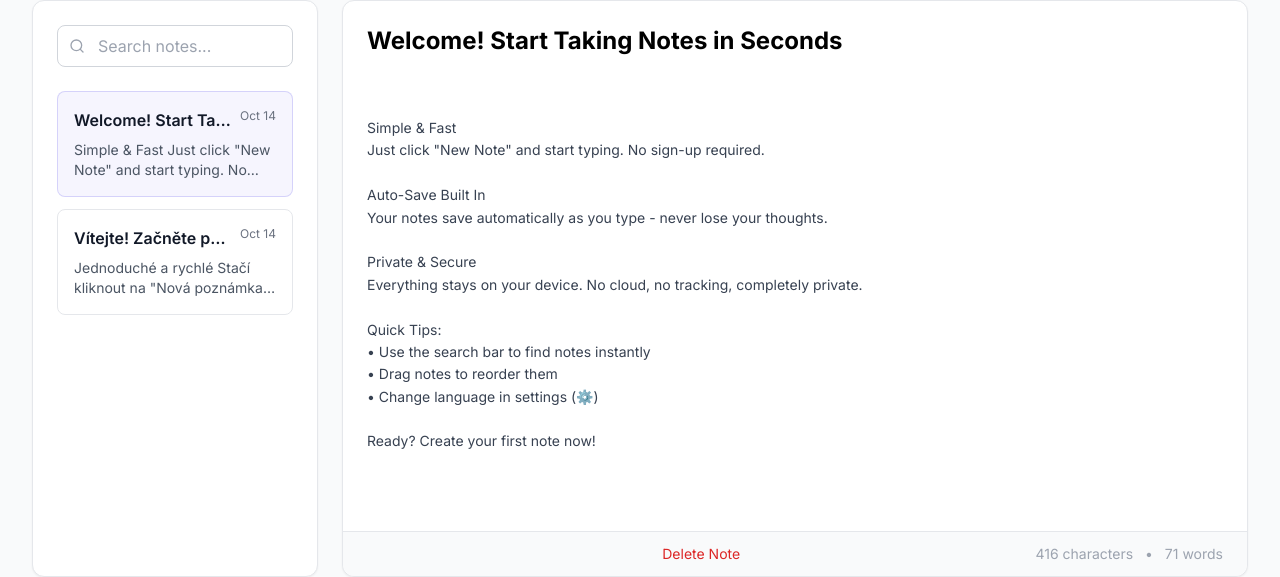
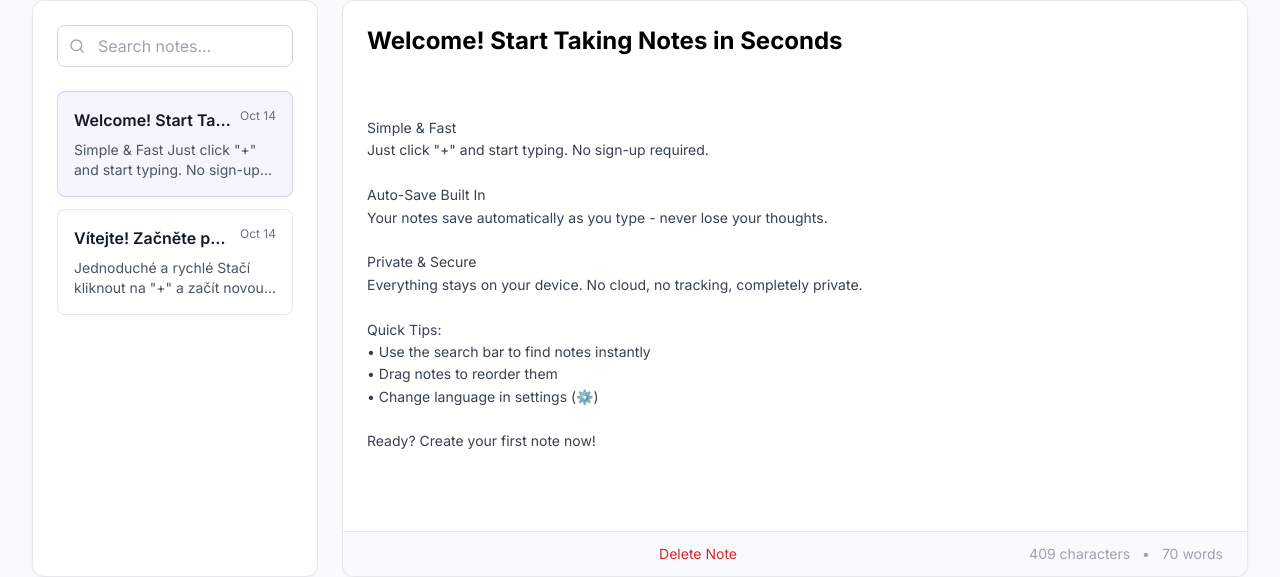
Before and after one commit to Peter-Pix/ProPiska, a plain HTML site: page index.html in a window 1280 px wide. Shown: the part 97-674 px from the top of the page. Drawn offline with nearby package versions, Linux system fonts and the light colour scheme.

Commit message:
Update index.html

```diff
--- a/index.html
+++ b/index.html
@@ -768,7 +768,7 @@ if (notes.length === 0) {
             id: Date.now(),
             title: 'Welcome! Start Taking Notes in Seconds',
             content: `Simple & Fast
-Just click "New Note" and start typing. No sign-up required.
+Just click "+" and start typing. No sign-up required.
 
 Auto-Save Built In
 Your notes save automatically as you type - never lose your thoughts.
@@ -789,7 +789,7 @@ Ready? Create your first note now!`,
             id: Date.now() + 1,
             title: 'Vítejte! Začněte psát poznámky během vteřin',
             content: `Jednoduché a rychlé
-Stačí kliknout na "Nová poznámka" a začít psát. Bez registrace.
+Stačí kliknout na "+" a začít novou poznámku. Bez registrace.
 
 Vestavěné automatické ukládání
 Vaše poznámky se ukládají automaticky během psaní - nikdy nepřijdete o své myšlenky.
```
